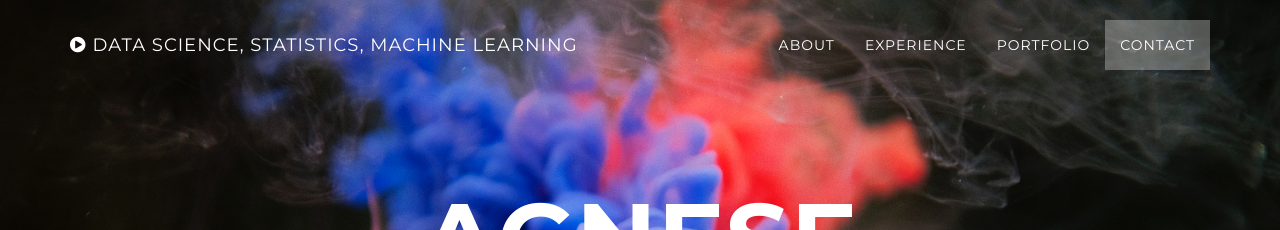
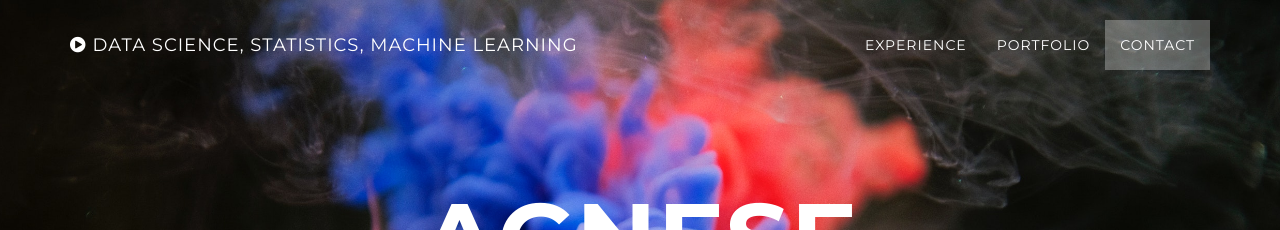
Before and after one commit to AgneseG/AgneseG.github.io, a Jekyll site: the page built from index.html, in a window 1280 px wide. Shown: the top 230 px of the page. Built offline with Jekyll 4.4.1, drawn with Linux system fonts in a browser that asks for light colours.

Commit message:
Update nav.html

```diff
--- a/_includes/nav.html
+++ b/_includes/nav.html
@@ -17,9 +17,7 @@
                     <li class="hidden">
                         <a href="#page-top"></a>
                     </li>
-                                     <li>
-                        <a class="page-scroll" href="#a">About</a>
-                    </li>
+
                     <li>
                         <a class="page-scroll" href="#about">Experience</a>
                     </li>
```
